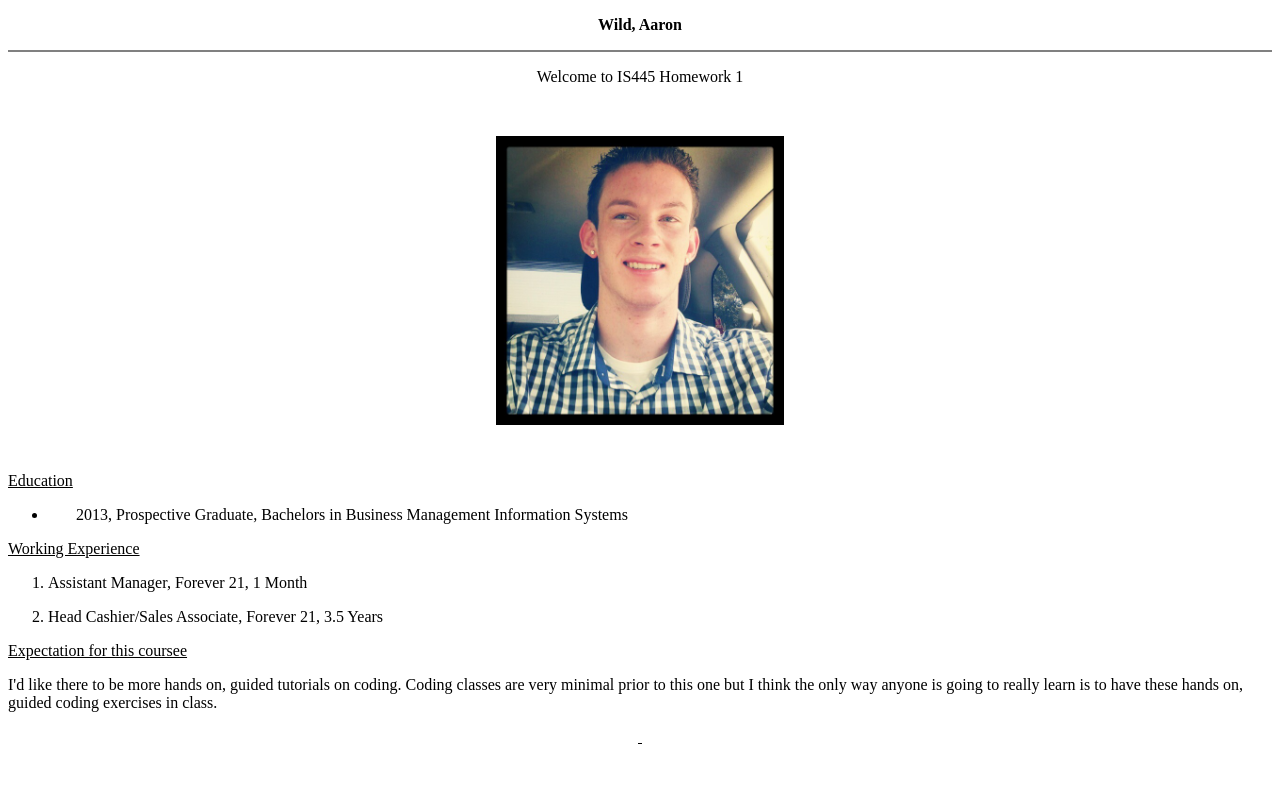
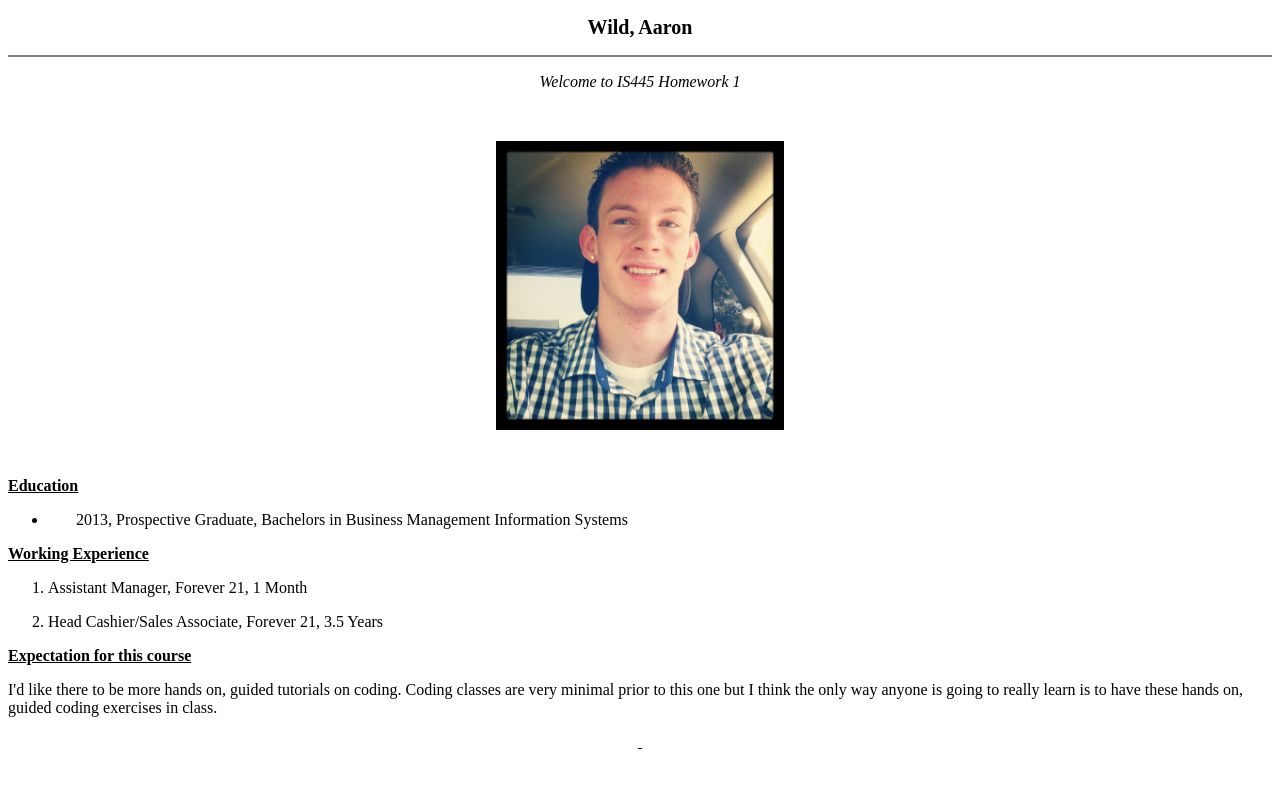
Before and after one commit to wildaaron/Aaron_IS445, a plain HTML site: page index.htm in a window 1280 px wide. Drawn offline with Linux system fonts and the light colour scheme.

Commit message:
add index.htm

```diff
--- a/index.htm
+++ b/index.htm
@@ -23,17 +23,17 @@
 <body>
 
     <p align="center">
-        <strong>Wild, Aaron</strong></p>
+        <strong style="font-size: 20px">Wild, Aaron</strong></p>
     <hr noshade="noshade"
-        style="background-color: #006600; background-image: none; text-decoration: underline overline line-through;" />
+        style="background-color: #006600; background-image: none; text-decoration: underline overline line-through; color: #008000;" />
     <p align="center">
-        Welcome to IS445 Homework 1</p>
+        <em>Welcome to IS445 Homework 1</em></p>
     <p align="center">
         &nbsp;</p>
     <p align="center" style="height: 320px">
         <img class="style4" src="8a242c668cfe11e1a9f71231382044a1_7.jpg" /></p>
     <p align="center" class="style3">
-        Education
+        <strong>Education</strong>
     </p>
     <ul>
         <li>
@@ -43,7 +43,7 @@
         </li>
     </ul>
     <p align="center" style="text-decoration: underline; text-align: left">
-        Working Experience</p>
+        <strong>Working Experience</strong></p>
     <ol>
         <li>
             <p align="center" style="text-align: left">
@@ -55,7 +55,7 @@
         </li>
     </ol>
     <p align="center" style="text-decoration: underline; text-align: left">
-        Expectation for this coursee</p>
+        <strong>Expectation for this course</strong></p>
     <p align="center" style="text-align: left">
         I&#39;d like there to be more hands on, guided tutorials on coding. Coding classes
         are very minimal prior to this one but I think the only way anyone is going to
```
